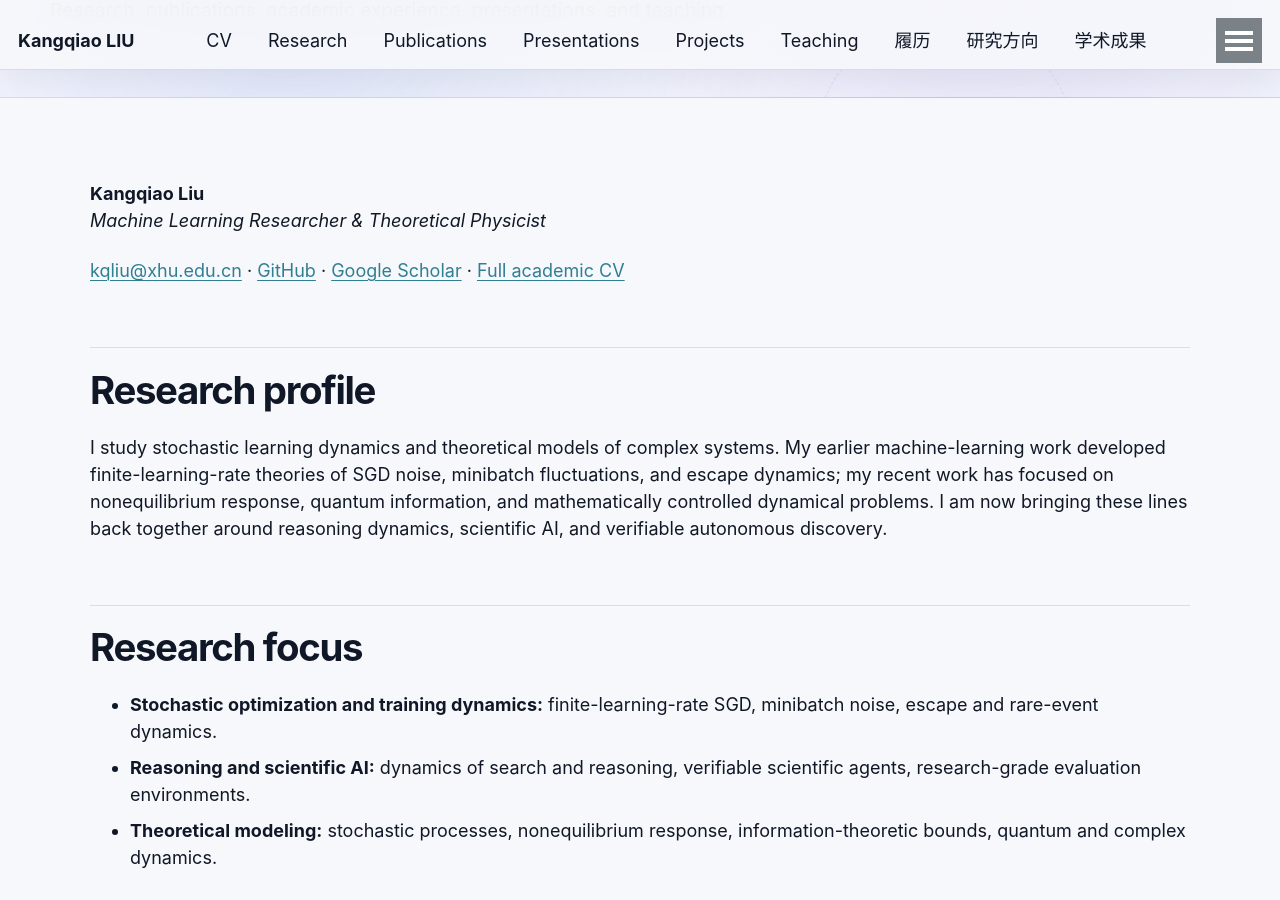
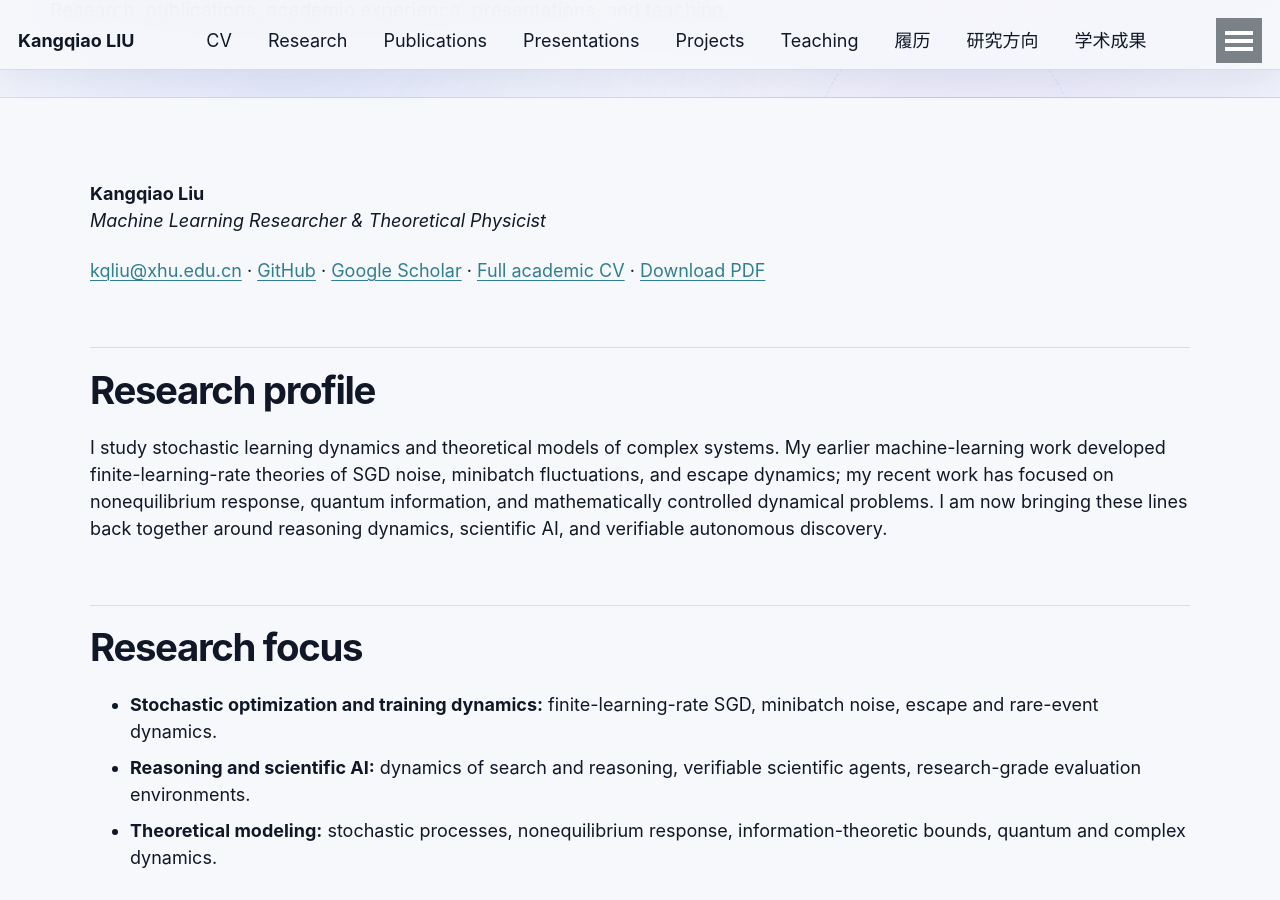
Before and after one commit to KangqiaoLiu/KangqiaoLiu.github.io, a Jekyll site: the page built from _pages/ai_cv.md, in a window 1280 px wide and 900 px high, scrolled down 384 px. Built offline with Jekyll 4.4.1, drawn with Linux system fonts in a browser that asks for light colours.

Commit message:
Add PDF download link to AI research CV page

```diff
--- a/_pages/ai_cv.md
+++ b/_pages/ai_cv.md
@@ -10,7 +10,7 @@ author_profile: true
 **Kangqiao Liu**
 *Machine Learning Researcher & Theoretical Physicist*
 
-[kqliu@xhu.edu.cn](mailto:kqliu@xhu.edu.cn) · [GitHub](https://github.com/KangqiaoLiu) · [Google Scholar](https://scholar.google.com/citations?user=utIJkHcAAAAJ&hl=en) · [Full academic CV]({{ '/cv/' | relative_url }})
+[kqliu@xhu.edu.cn](mailto:kqliu@xhu.edu.cn) · [GitHub](https://github.com/KangqiaoLiu) · [Google Scholar](https://scholar.google.com/citations?user=utIJkHcAAAAJ&hl=en) · [Full academic CV]({{ '/cv/' | relative_url }}) · [Download PDF]({{ '/files/Kangqiao_Liu_AI_Research_CV.pdf' | relative_url }})
 
 ## Research profile
 
```
